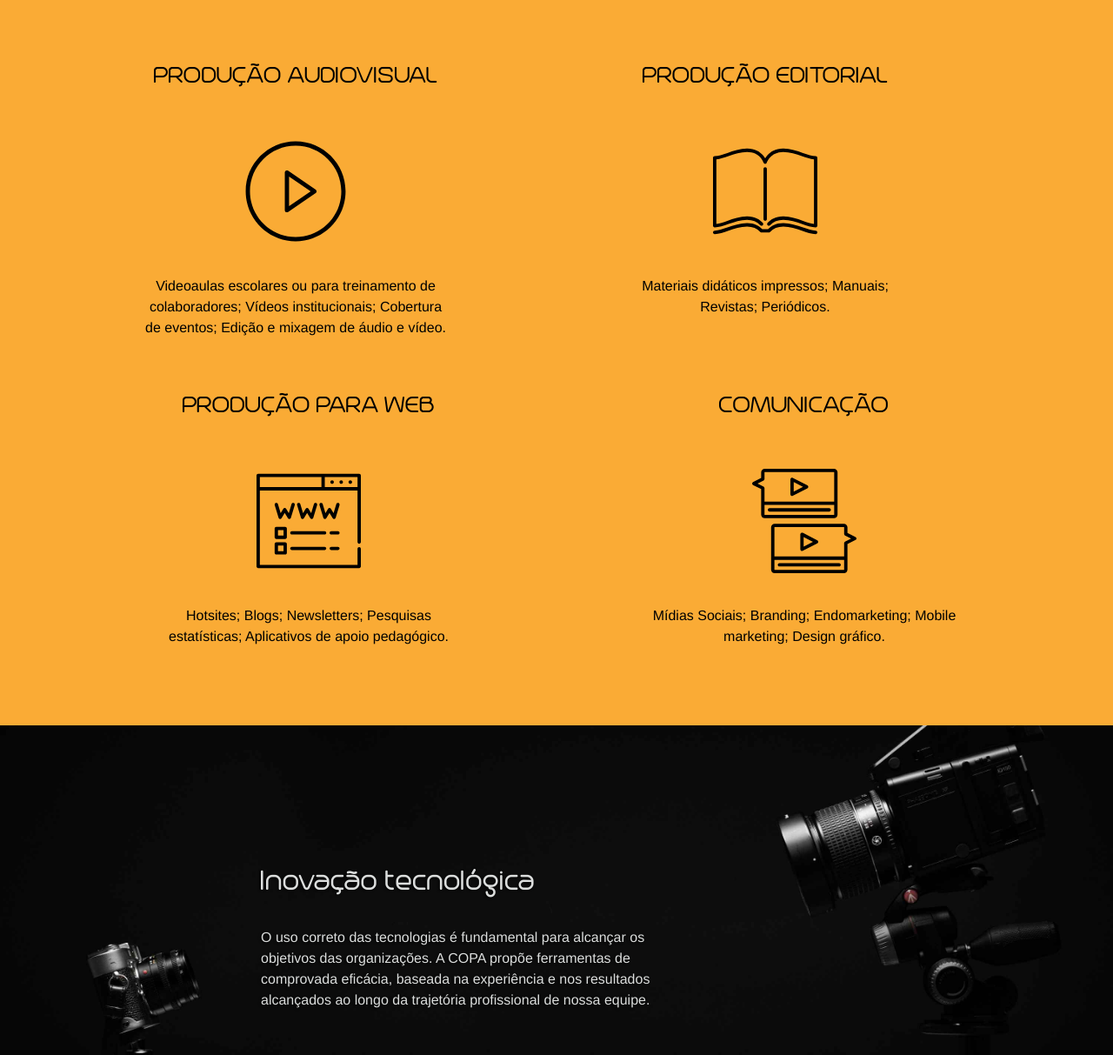
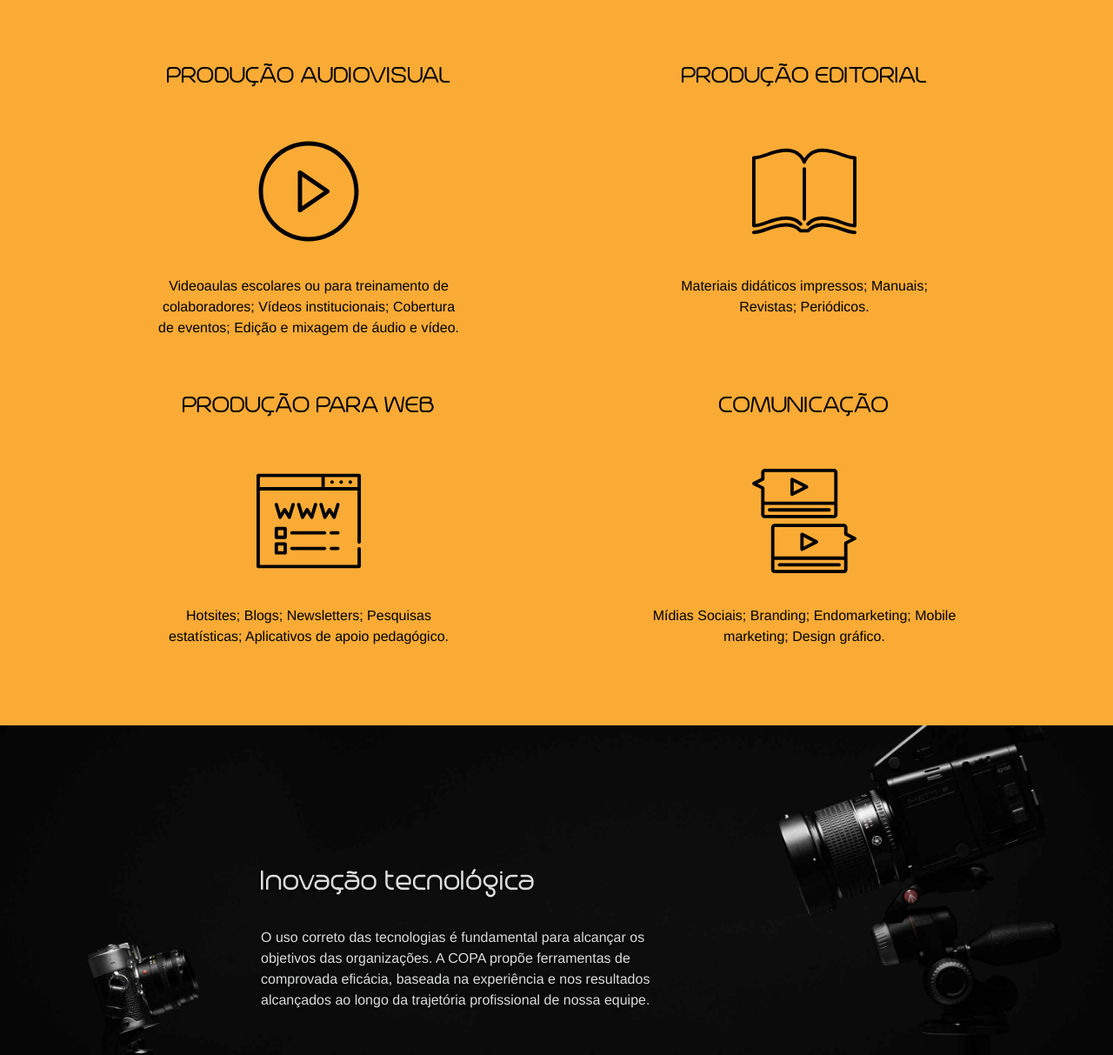
Before and after one commit to CopaTecnologia/copatecnologia.github.io, a Jekyll site: the page built from index.html, in a window 1280 px wide and 1400 px high, scrolled down 851 px. Shown: the part 187-1400 px from the top of the window at 87% size. Built offline with Jekyll 4.4.1, drawn with Linux system fonts in a browser that asks for light colours.

Commit message:
Alinhamento da grade em duas colunas

```diff
--- a/_sass/_grid.sass
+++ b/_sass/_grid.sass
@@ -48,10 +48,11 @@
 
     +variant(spacing)
         +media-greater($on-palm)
-            > :not(:last-child):not([data-cell~="order-1"])
+            > :not(:last-child)
                 margin-right: $spacing-unit
             > [data-cell~="order-1"]
                 margin-left: $spacing-unit
+                margin-right: 0
 
         +media-query($on-palm)
             > *
@@ -59,7 +60,7 @@
 
     +variant(small-spacing)
         +media-greater($on-palm)
-            > :not(:last-child):not([data-cell~="order-1"])
+            > :not(:last-child)
                 margin-right: $spacing-unit / 4
             > [data-cell~="order-1"]
                 margin-left: $spacing-unit / 4
```
